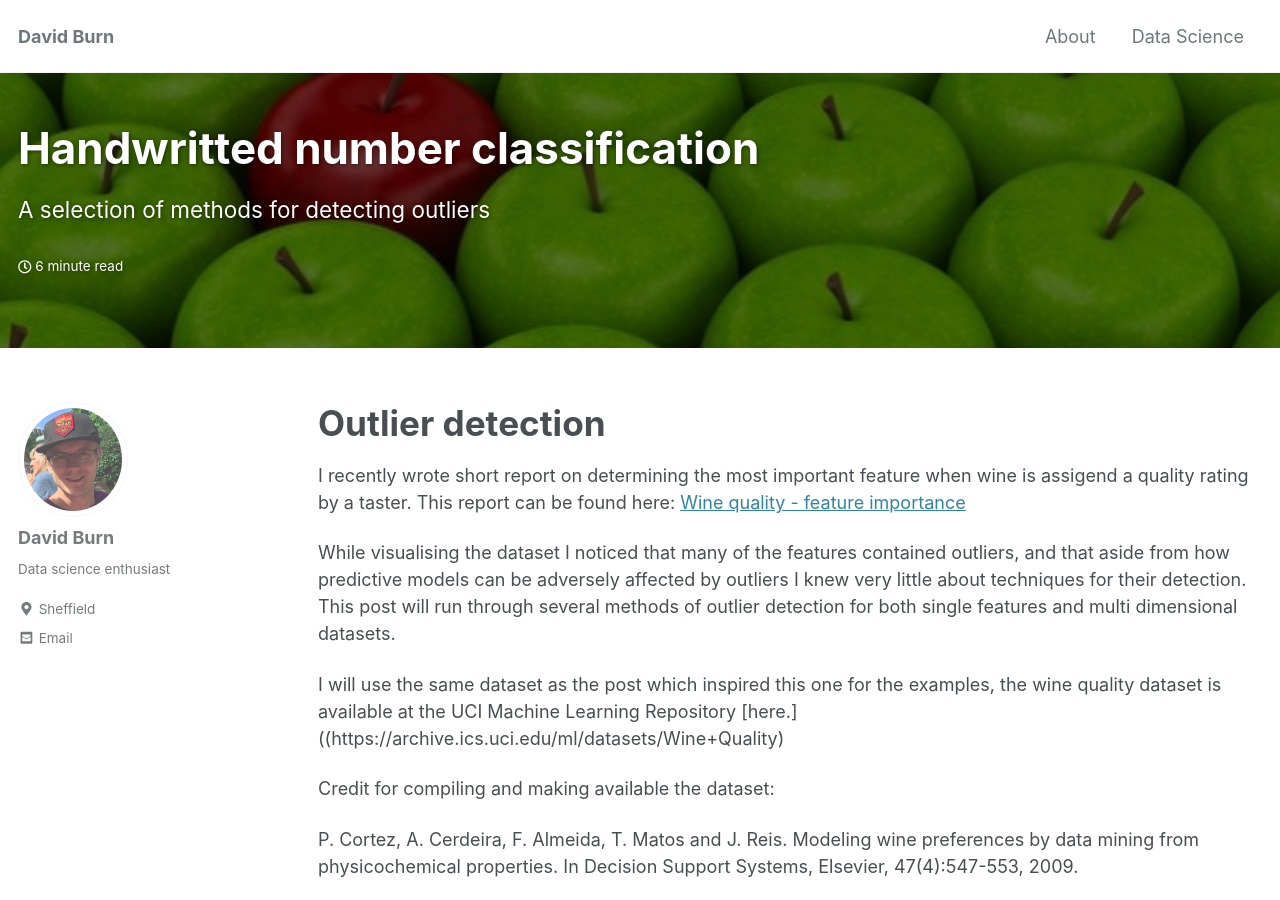
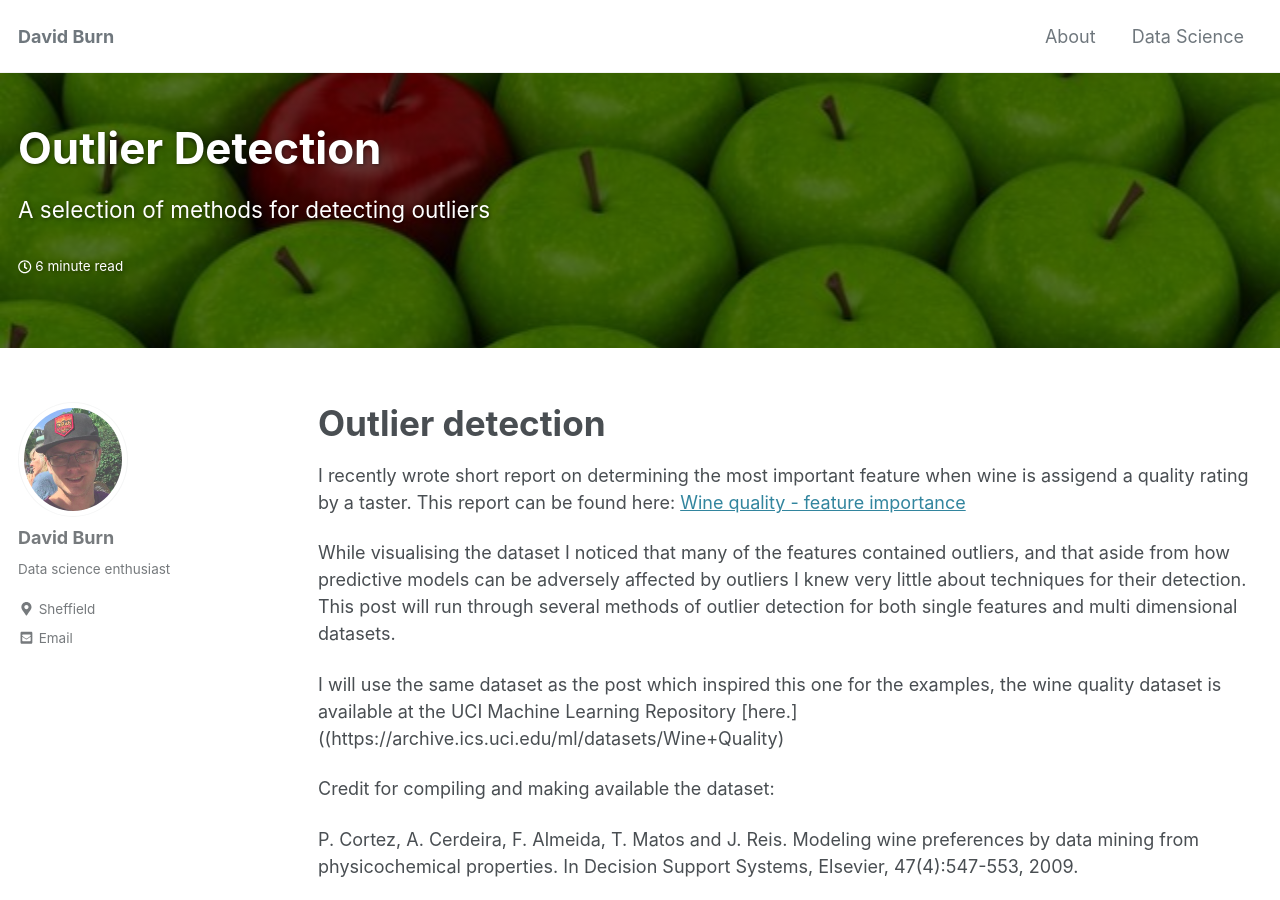
Before and after one commit to DavidBurn/davidburn.github.io, a Jekyll site: the page built from _posts/2019-01-08-outlier-detection.md, in a window 1280 px wide and 900 px high. Built offline with Jekyll 4.4.1, drawn with Linux system fonts in a browser that asks for light colours; cached includes are drawn as plain includes; nearby versions of some CDN libraries.

Commit message:
Fix title of outlier detection

```diff
--- a/_posts/2019-01-08-outlier-detection.md
+++ b/_posts/2019-01-08-outlier-detection.md
@@ -2,7 +2,7 @@
 layout: single
 classes: wide
 date: 2019-01-08
-title: "Handwritted number classification"
+title: "Outlier Detection"
 header:
   overlay_image: "/images/outlier-apples.jpg"
   overlay_filter: 0.5
```
